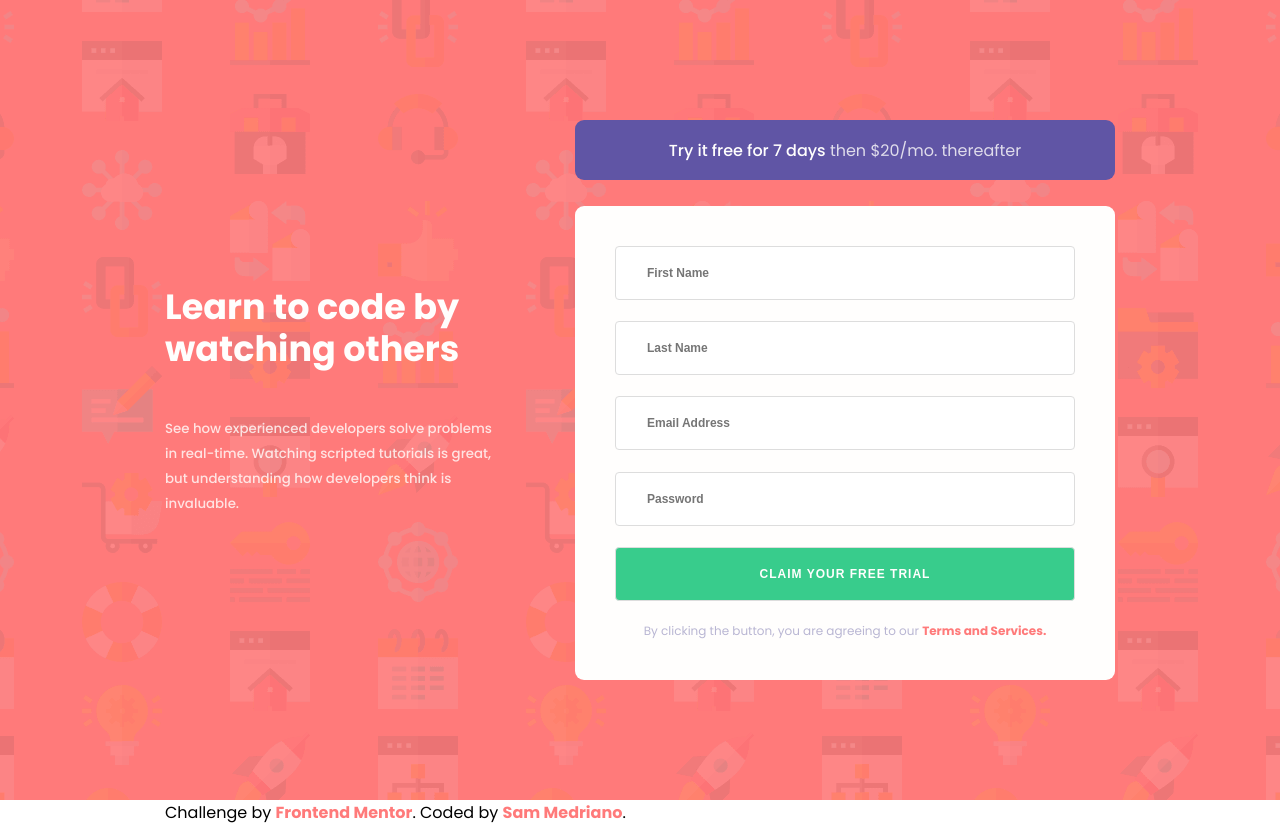
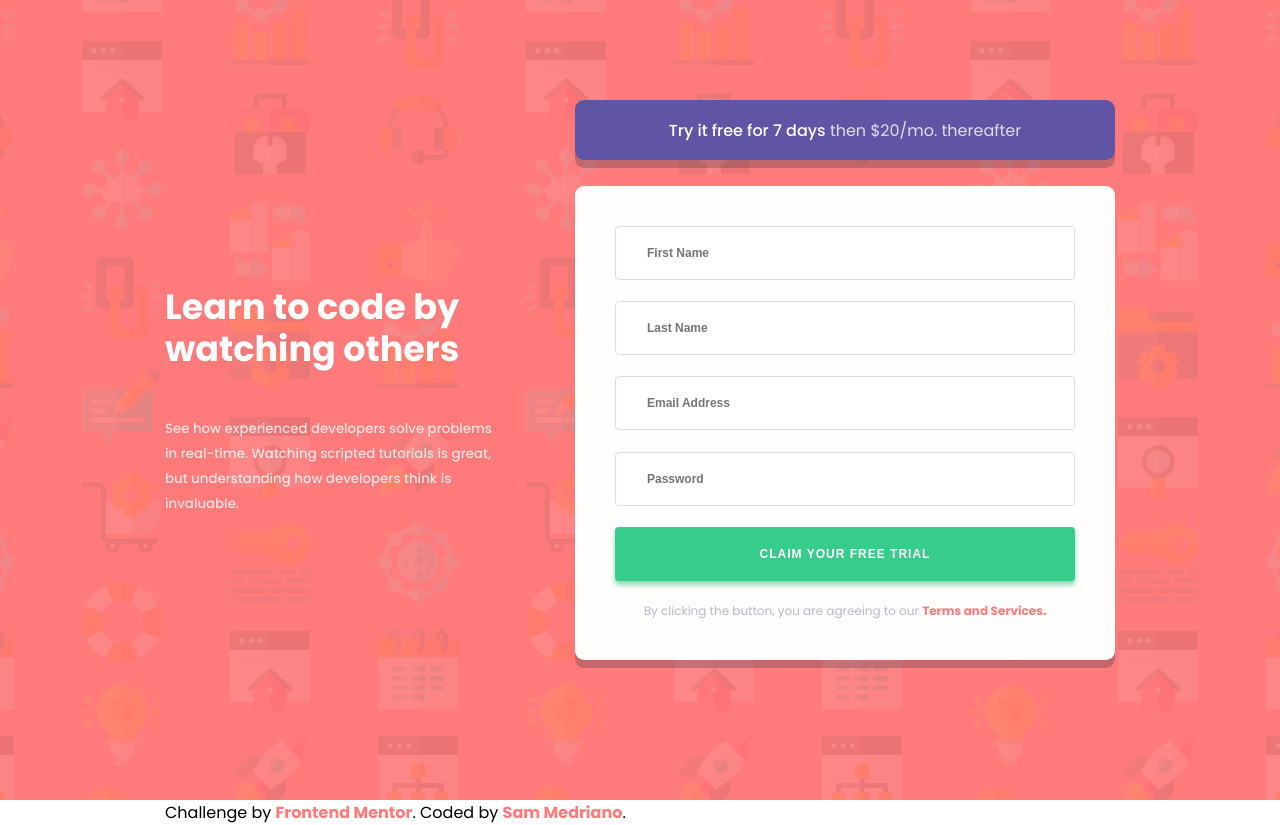
Before and after one commit to sammedriano26/Signup-Form, a plain HTML site: page index.html in a window 1280 px wide. Drawn offline with Linux system fonts and the light colour scheme; files whose address does not match are found by name.

Commit message:
Added box-shadows to elements

```diff
--- a/css/styles.css
+++ b/css/styles.css
@@ -74,6 +74,7 @@ a {
   justify-content: center;
   align-items: center;
   text-align: center;
+  box-shadow: 0 0.5rem rgba(62, 60, 73, 0.3);
 }
 .login_page > div:nth-child(2) .card_price p {
   color: rgba(255, 254, 253, 0.8);
@@ -89,9 +90,11 @@ a {
   background-color: #FFFEFD;
   border-radius: 9px;
   padding: 2.5rem;
+  margin-bottom: 2.5rem;
   display: flex;
   flex-direction: column;
   justify-content: space-between;
+  box-shadow: 0 0.5rem rgba(62, 60, 73, 0.3);
 }
 .login_page > div:nth-child(2) form input,
 .login_page > div:nth-child(2) form button {
@@ -116,6 +119,13 @@ a {
   cursor: pointer;
   text-transform: uppercase;
   letter-spacing: 1px;
+  border: none;
+  box-shadow: 0 0.25rem 0.35rem rgba(54, 191, 132, 0.6);
+  transition: all 200ms ease-in-out;
+}
+.login_page > div:nth-child(2) form button:hover {
+  box-shadow: none;
+  background-color: #36bf84;
 }
 .login_page > div:nth-child(2) form .terms_and_condition {
   color: #b9b6d3;
```
Also changed, not shown: 1 other file.
